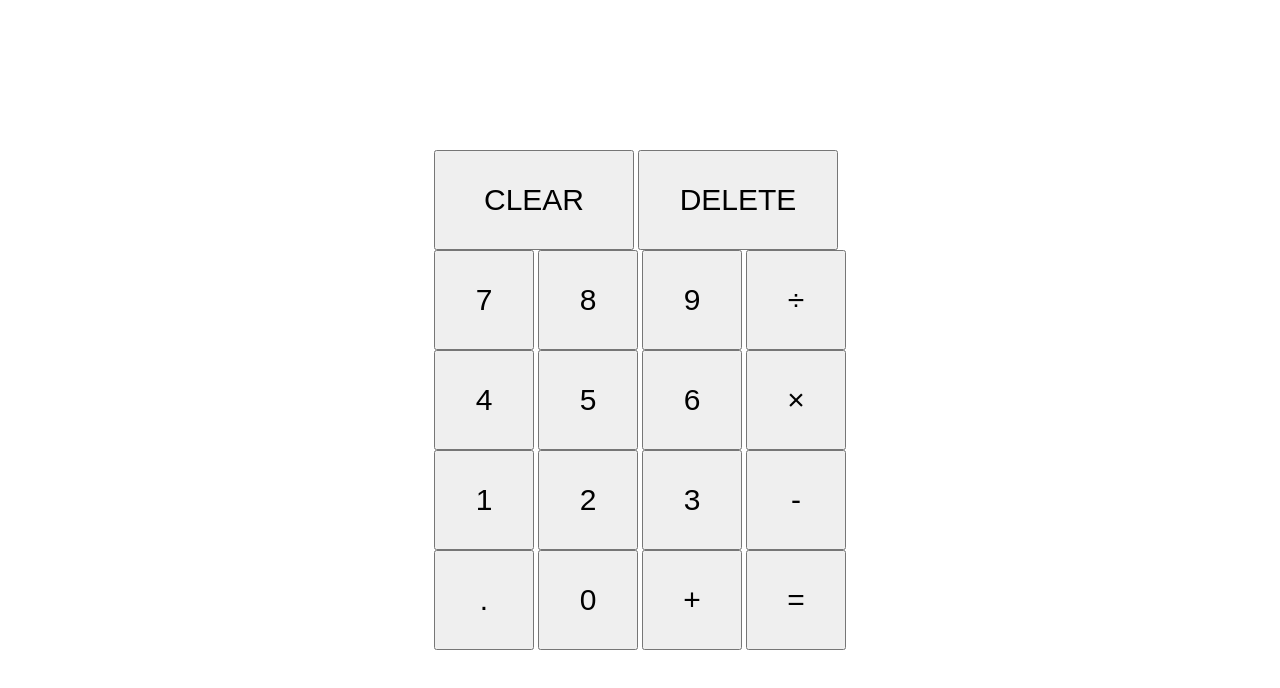
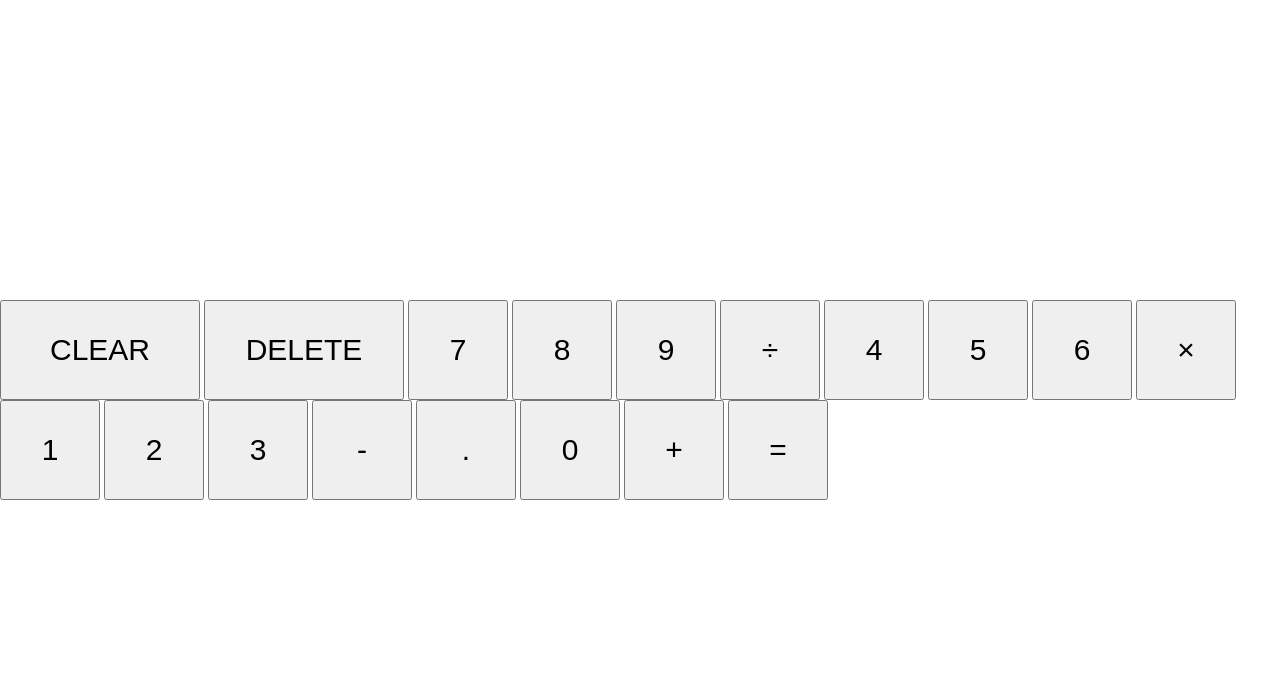
Before and after one commit to berksengul17/calculator, a plain HTML site: page index.html in a window 1280 px wide. Drawn offline with Linux system fonts and the light colour scheme.

Commit message:
Reorganize divs and class names

```diff
--- a/index.html
+++ b/index.html
@@ -9,43 +9,33 @@
 </head>
 <body>
     <div class="calculator">
-        <span id="screen"></span>
+        <div id="screen"></div>
 
         <div class="grid">
-            <div class="row-1">
             <button type="button" id="clearBtn">CLEAR</button>
             <button type="button" id="deleteBtn">DELETE</button>
-            </div>
 
-            <div class="row-2">
             <button type="button" class="digit">7</button>
             <button type="button" class="digit">8</button>
             <button type="button" class="digit">9</button>
             <button type="button" class="operator">÷</button>
-            </div>
 
-            <div class="row-3">
             <button type="button" class="digit">4</button>
             <button type="button" class="digit">5</button>
             <button type="button" class="digit">6</button>
             <button type="button" class="operator">×</button>
-            </div>
 
-            <div class="row-4">
             <button type="button" class="digit">1</button>
             <button type="button" class="digit">2</button>
             <button type="button" class="digit">3</button>
             <button type="button" class="operator">-</button>
-            </div>
 
-            <div class="row-5">
             <button type="button" id="dotBtn">.</button>
             <button type="button" class="digit">0</button>
             <button type="button" class="operator">+</button>
             <button type="button" id="equalBtn">=</button>
         </div>
     </div>
-    </div>
 
     <script src="index.js"></script>
 </body>
```
Lines whose indentation alone changed are shown as unchanged.
